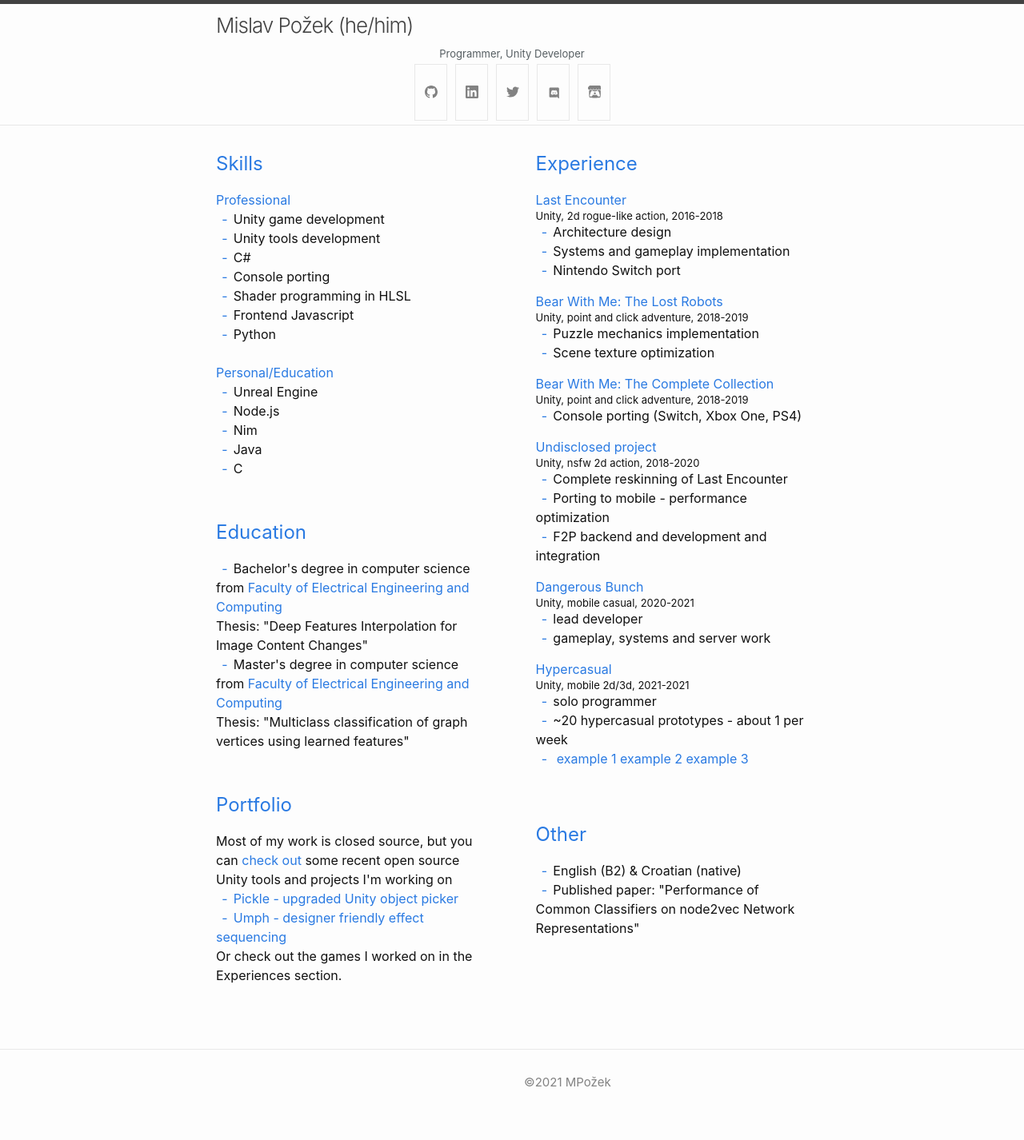
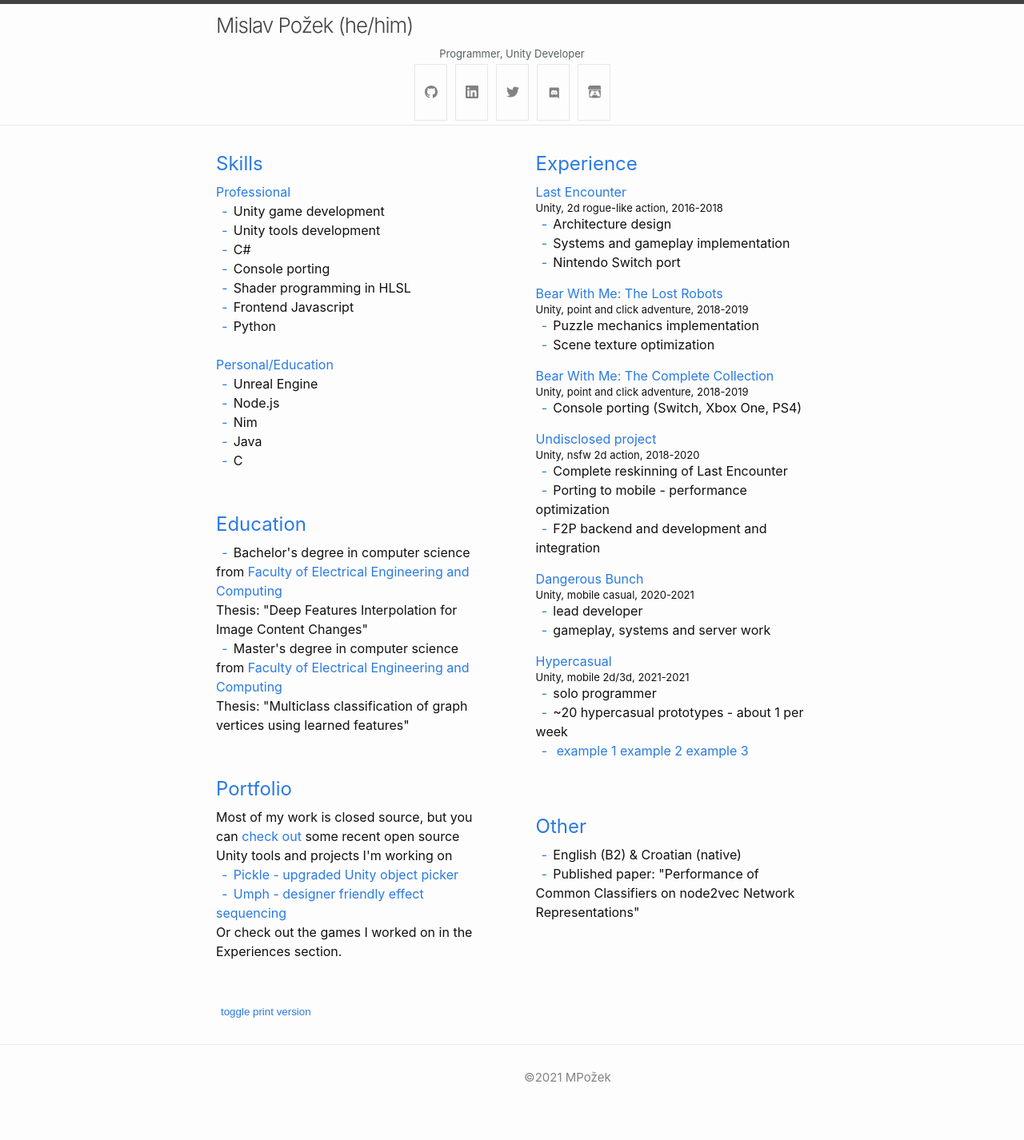
Before and after one commit to MPozek/mpozek.github.io, a Jekyll site: the page built from index.md, in a window 1280 px wide. Shown: the whole page at 80% size. Built offline with Jekyll 4.4.1, drawn with Linux system fonts in a browser that asks for light colours.

Commit message:
adds printer friendly version

```diff
--- a/_includes/cv.html
+++ b/_includes/cv.html
@@ -1,3 +1,4 @@
+
 
 <div class="col">
     <li>
--- a/_layouts/home.html
+++ b/_layouts/home.html
@@ -52,3 +52,12 @@ layout: default
   {%- endif -%}
 
 </div>
+
+
+<button class="btn-printer-friendly" onclick="btnPrinterFriendly_onClick()">toggle print version</button>
+
+<script>
+  function btnPrinterFriendly_onClick() {
+    document.body.classList.toggle('printer-friendly');
+  }
+</script>
--- a/assets/css/custom-style.css
+++ b/assets/css/custom-style.css
@@ -93,6 +93,10 @@ a.page-link:hover, a.post-link:hover {
     color: #2a7ae2;
 }
 
+.home h3 {
+    margin-bottom: 5px;
+}
+
 .cv-subtitle {
     font-size: small;
     line-height: normal;
@@ -101,3 +105,28 @@ a.page-link:hover, a.post-link:hover {
 .wrapper {
     padding: 0;
 }
+
+body.printer-friendly {
+    font-size: 80%;
+}
+
+.printer-friendly .social-links, .printer-friendly .site-footer {
+    display: none;
+}
+
+.btn-printer-friendly {
+    background: none;
+    box-shadow: none;
+    border: none;
+    color: #2a7ae2;
+}
+
+.btn-printer-friendly:hover {
+    text-decoration: underline;
+}
+
+/*
+night mode accent blue -- 7AC1FF
+night mode background -- 1E1E1E
+text color - fff
+*/
```
